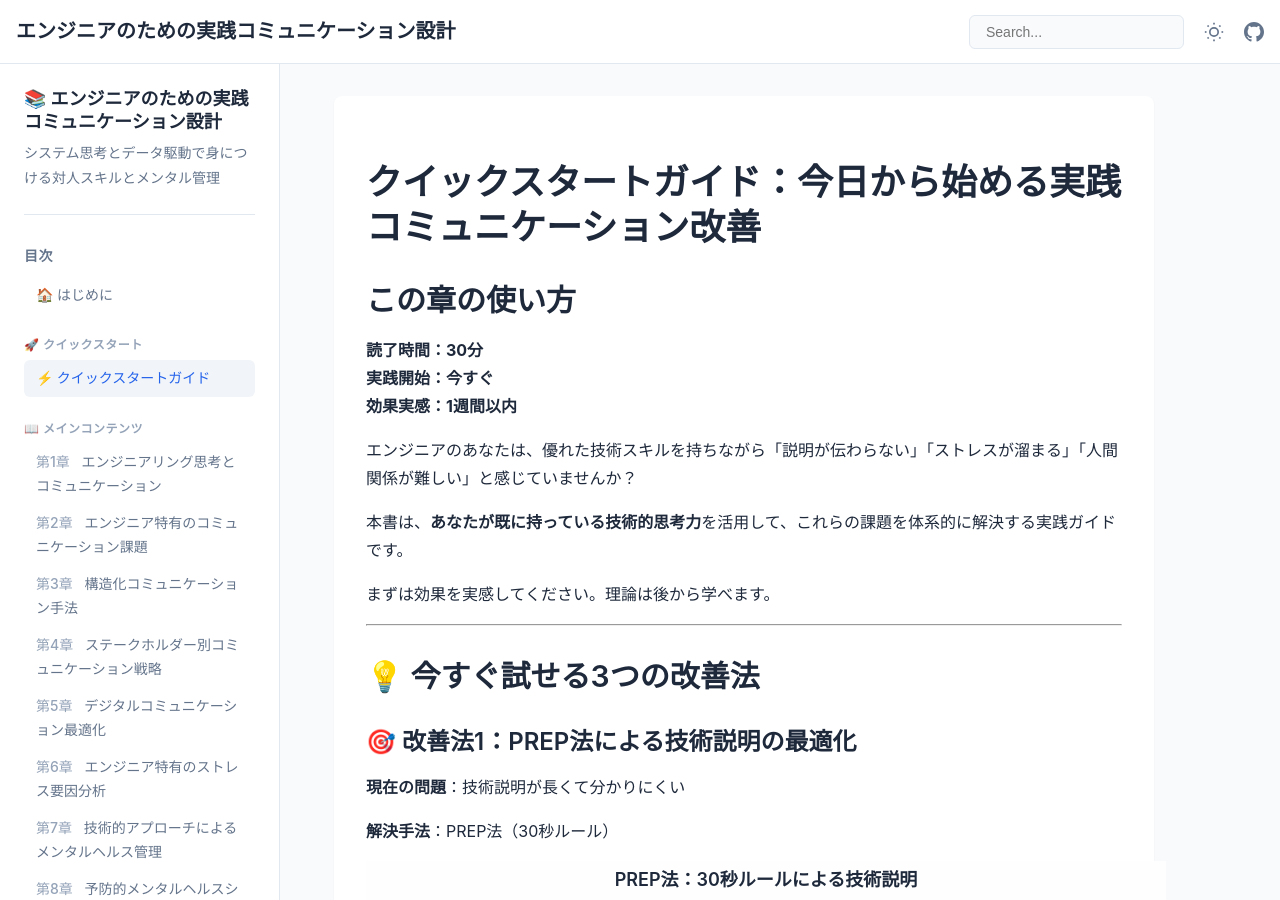
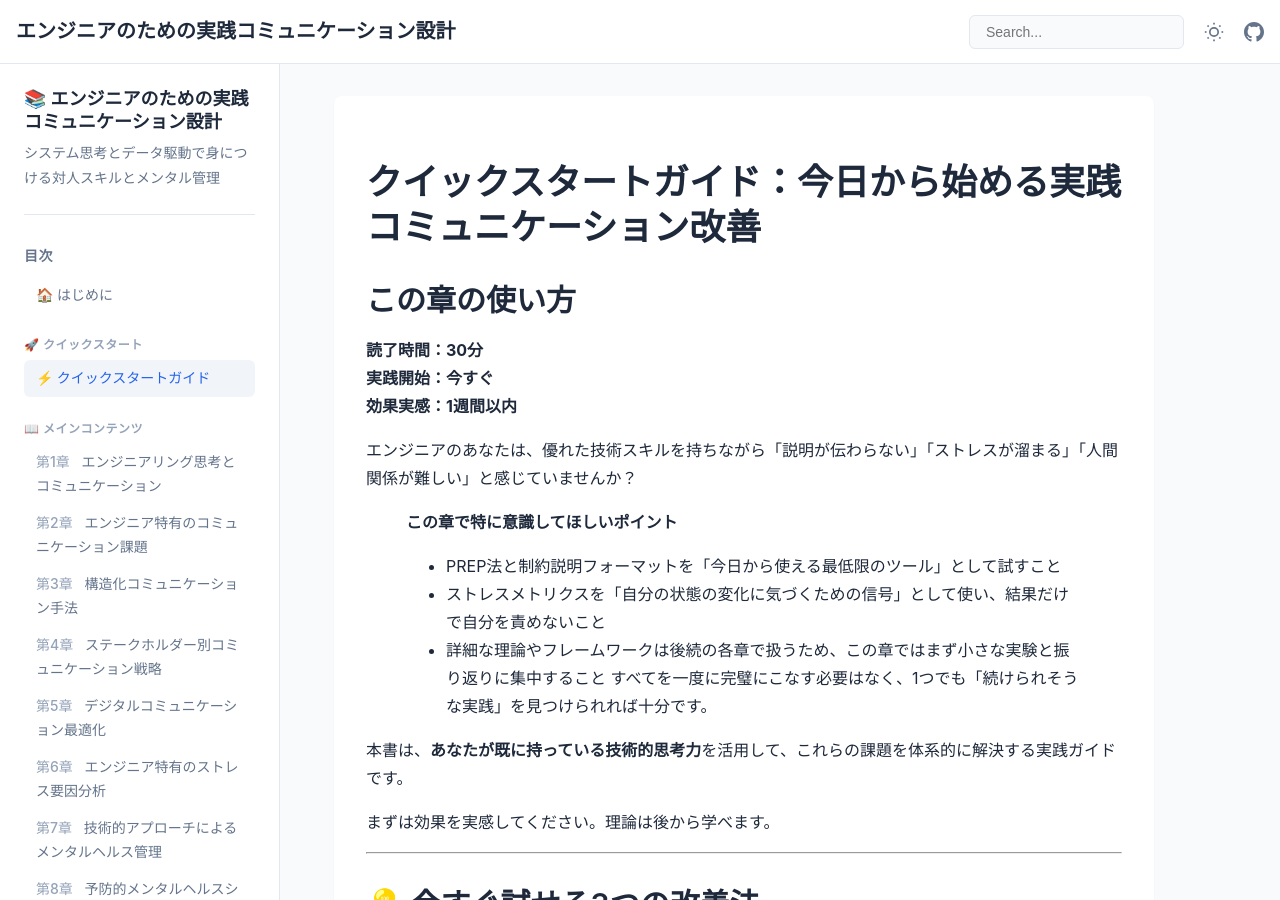
Before and after one commit to itdojp/IT-engineer-communication-book, a Jekyll site: the page built from docs/src/chapter-quickstart/index.md, in a window 1280 px wide and 900 px high. Built offline with Jekyll 4.4.1, drawn with Linux system fonts in a browser that asks for light colours; some of the changed text lies outside the part shown.

```diff
--- a/docs/src/chapter-quickstart/index.md
+++ b/docs/src/chapter-quickstart/index.md
@@ -14,6 +14,13 @@ order: 2
 **効果実感：1週間以内**
 
 エンジニアのあなたは、優れた技術スキルを持ちながら「説明が伝わらない」「ストレスが溜まる」「人間関係が難しい」と感じていませんか？
+
+> **この章で特に意識してほしいポイント**
+> - PREP法と制約説明フォーマットを「今日から使える最低限のツール」として試すこと
+> - ストレスメトリクスを「自分の状態の変化に気づくための信号」として使い、結果だけで自分を責めないこと
+> - 詳細な理論やフレームワークは後続の各章で扱うため、この章ではまず小さな実験と振り返りに集中すること
+> すべてを一度に完璧にこなす必要はなく、1つでも「続けられそうな実践」を見つけられれば十分です。
+
 
 本書は、**あなたが既に持っている技術的思考力**を活用して、これらの課題を体系的に解決する実践ガイドです。
 
@@ -253,6 +260,10 @@ user_idカラムにインデックス追加で実現 <span style="background: #f
 **現在の問題**：気づいたらストレスが限界になっている
 
 **解決手法**：エンジニア向けストレスメトリクス（週次チェック）
+
+> **注意**: ここで紹介するストレスメトリクスや点数区分は、日常の状態変化に気づくためのセルフチェック用の目安です。医学的な診断基準とは異なり、「しんどさの傾向を早めに把握するための信号」として利用してください。
+> 強いストレス状態が数週間以上続いている場合や、睡眠・食欲・日常生活に支障が出ている場合は、本書のフレームワークだけで抱え込まず、産業医・社内相談窓口・メンタルヘルス専門家などの専門機関への相談を検討してください。
+
 
 <svg width="800" height="450" viewBox="0 0 800 450" xmlns="http://www.w3.org/2000/svg">
   <title>エンジニア向けストレス早期発見システム</title>
```
Also changed, not shown: docs/index.md (+8 -0 lines), docs/src/chapter-engineering-communication/index.md (+3 -0 lines), docs/src/chapter-stress-analysis/index.md (+4 -0 lines).
